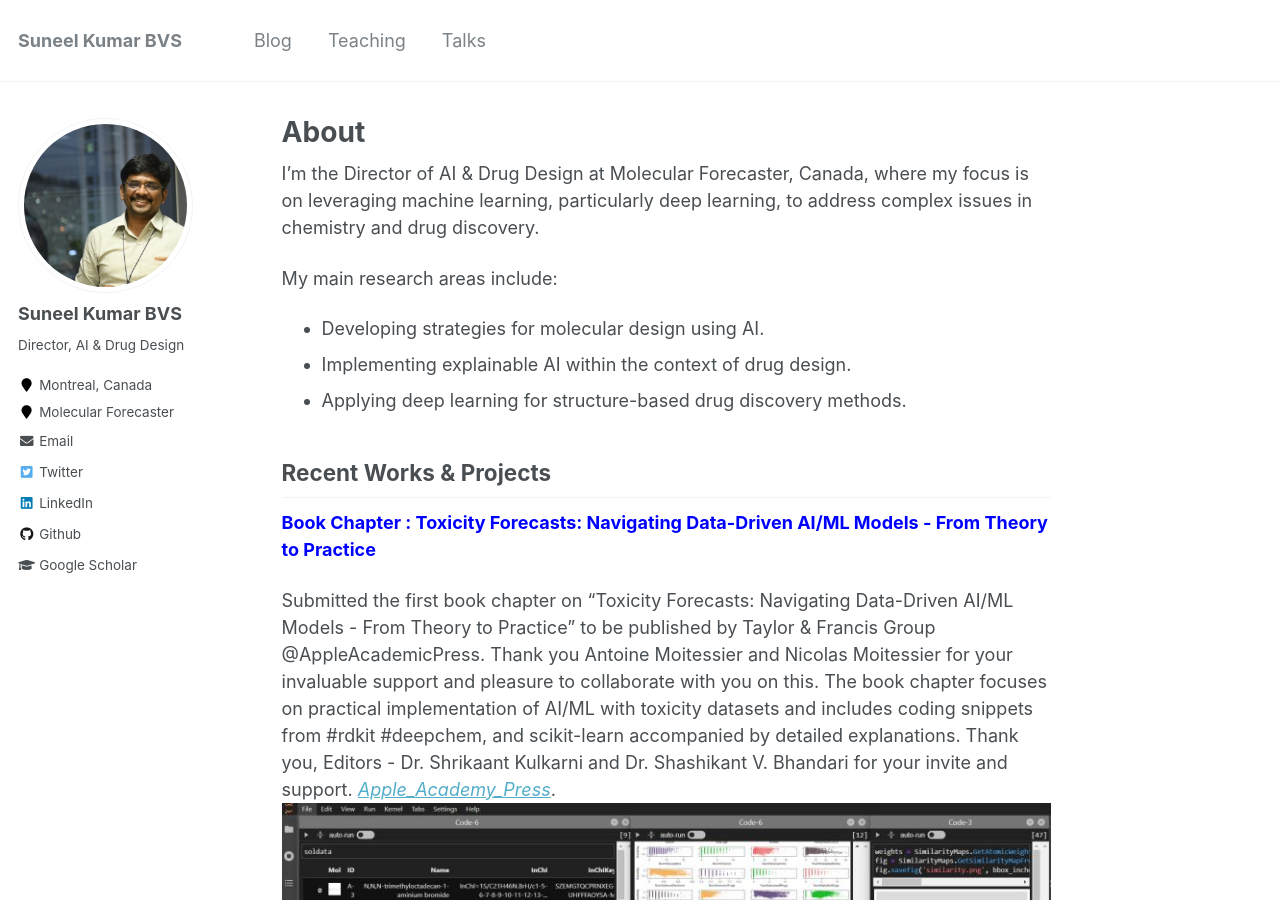
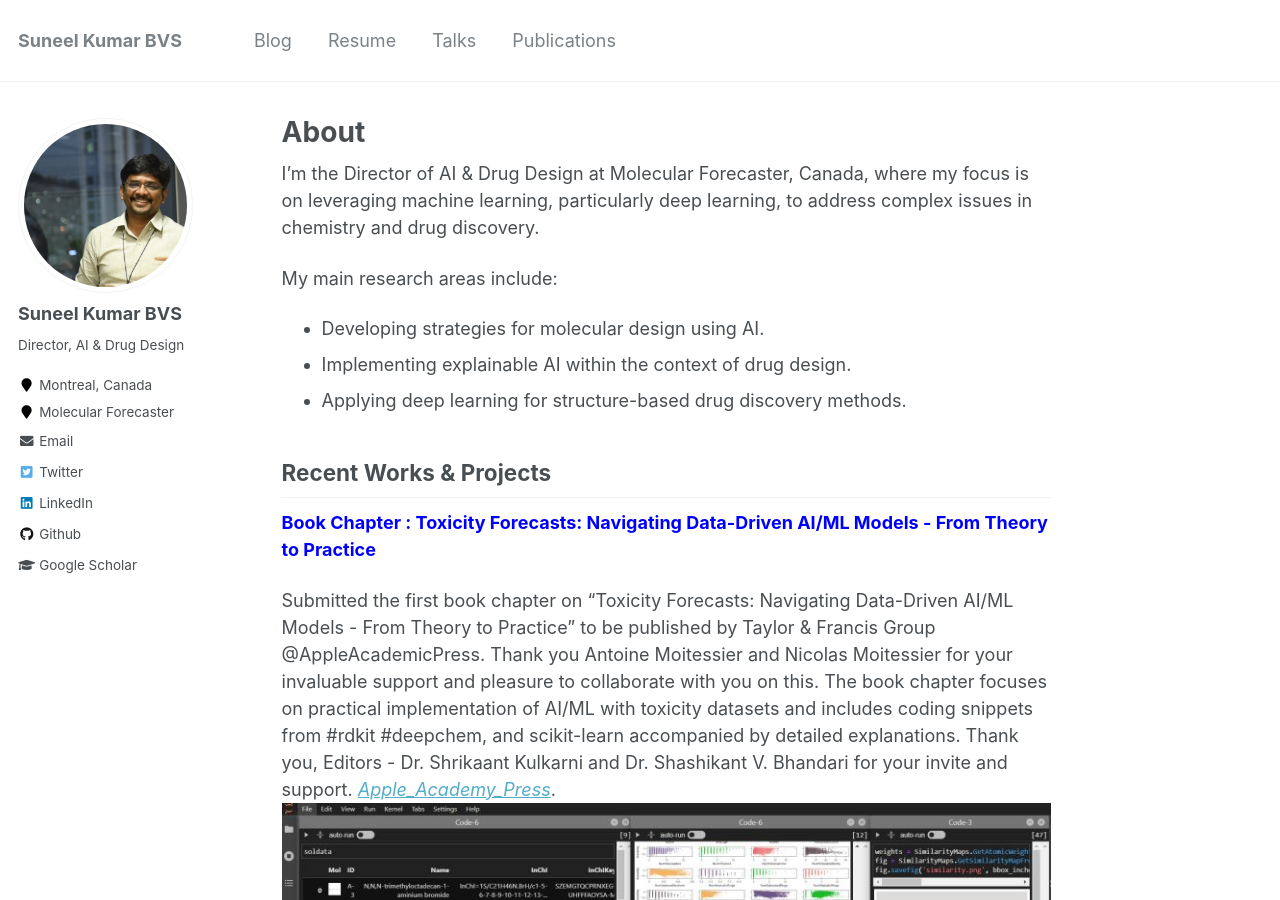
Before and after one commit to suneelbvs/suneelbvs.github.io, a Jekyll site: the page built from _pages/about.md, in a window 1280 px wide and 900 px high. Built offline with Jekyll 4.4.1, drawn with Linux system fonts in a browser that asks for light colours.

Commit message:
Update navigation.yml

```diff
--- a/_data/navigation.yml
+++ b/_data/navigation.yml
@@ -2,10 +2,12 @@
 main:
   - title: "Blog"
     url: /year-archive/
-  - title: "Teaching"
-    url: /teaching/
+  - title: "Resume"
+    url: /Resume/
   - title: "Talks"
     url: /talks/
+  - title: "Publications"
+    url: /publications/
 
    #- title: "Resume"
     # url: /Resume/
```
